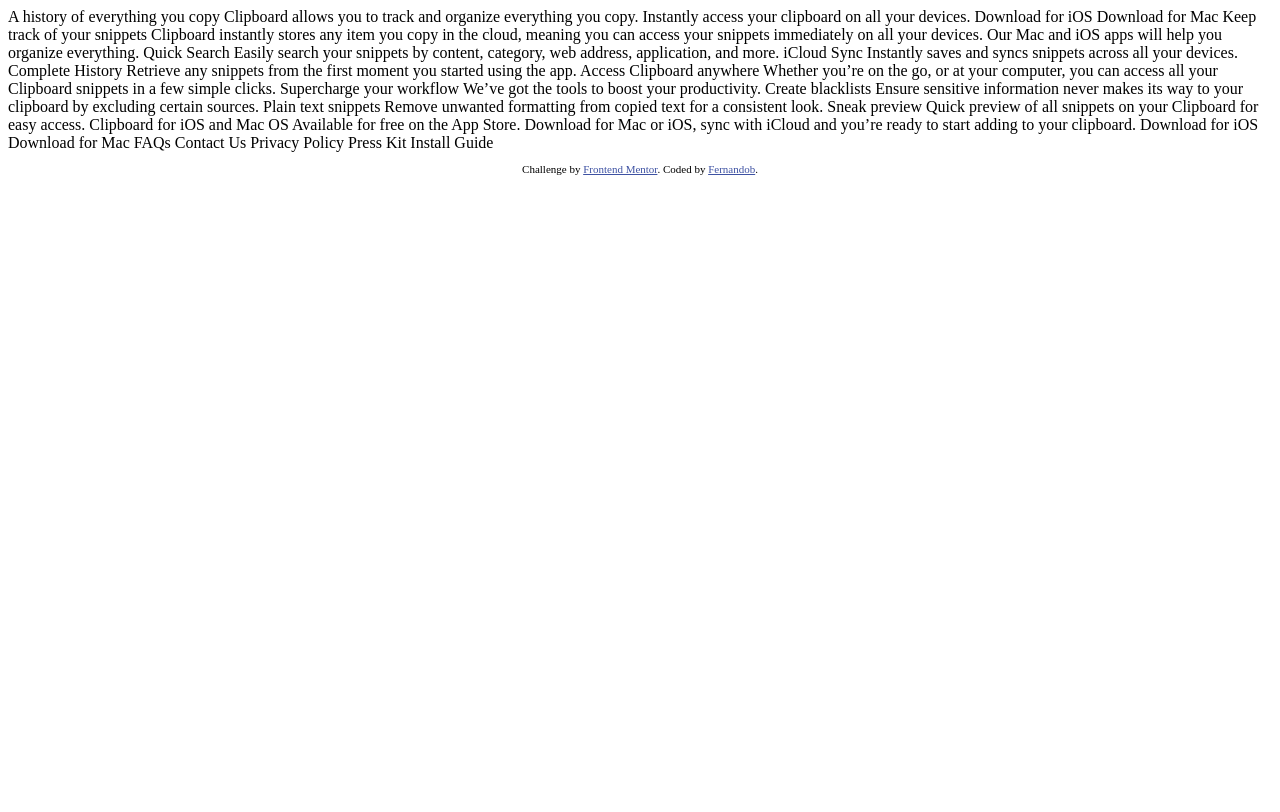
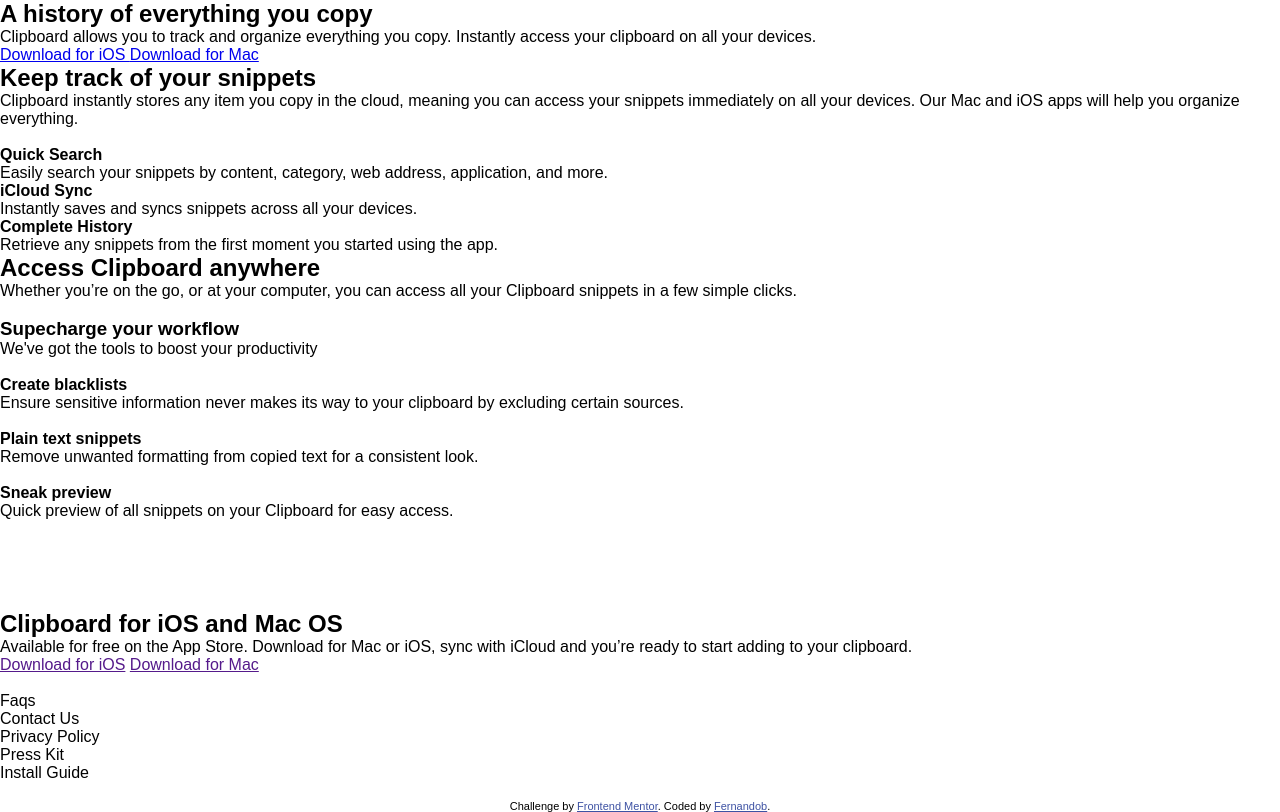
Before and after one commit to BlackTech718/clipboard_landing_page, a plain HTML site: page index.html in a window 1280 px wide. Drawn offline with Linux system fonts and the light colour scheme; a web font is replaced by a local one.

Commit message:
html formatting and start of the scss

```diff
--- a/index.html
+++ b/index.html
@@ -3,8 +3,9 @@
 <head>
   <meta charset="UTF-8">
   <meta name="viewport" content="width=device-width, initial-scale=1.0"> <!-- displays site properly based on user's device -->
-
   <link rel="icon" type="image/png" sizes="32x32" href="./images/favicon-32x32.png">
+  <link href="https://fonts.googleapis.com/css2?family=Bai+Jamjuree:wght@400;600&display=swap" rel="stylesheet">
+  <link rel="stylesheet" href="styles/styles.css">
 
   <title>Frontend Mentor | Clipboard landing page</title>
 
@@ -16,73 +17,209 @@
   </style>
 </head>
 <body>
+  <div class="container">
 
+
+
+
+
+    <div class="top">
+      <h2>
         A history of everything you copy
-
+      </h2>
+      <p>
         Clipboard allows you to track and organize everything you
         copy. Instantly access your clipboard on all your devices.
+      </p>
+    </div>
 
+
+
+
+
+
+    <div class="buttons">
+      <a href="#">
         Download for iOS
+      </a>
+      <a href="#">
         Download for Mac
+      </a>
+    </div>
 
+
+
+
+
+
+
+    <div class="third">
+      <h2>
         Keep track of your snippets
-
+      </h2>
+      <p>
         Clipboard instantly stores any item you copy in the cloud,
         meaning you can access your snippets immediately on all your
         devices. Our Mac and iOS apps will help you organize everything.
+      </p>
+    </div>
 
+
+
+
+
+
+
+
+    <!-- Flex row on parent "Four" so content is on side of image . and flex column on child/parent "cards" -->
+    <div class="four">
+      <img src="" alt="">
+      <div class="cards">
+        <div class="card1">
+          <h4>
             Quick Search
+          </h4>
+          <p>
+            Easily search your snippets by content, category, web address, application, and more.
+          </p>
+        </div>
+        <div class="card2">
+          <h4>
+            iCloud Sync
+          </h4>
+          <p>
+            Instantly saves and syncs snippets across all your devices.
+          </p>
+        </div>
+        <div class="card3">
+          <h4>
+            Complete History
+          </h4>
+          <p>
+            Retrieve any snippets from the first moment you started using the app.
+          </p>
+        </div>
+      </div>
+    </div>
 
-  Easily search your snippets by content, category, web address, application, and more.
 
-  iCloud Sync
 
-  Instantly saves and syncs snippets across all your devices.
 
-  Complete History
-
-  Retrieve any snippets from the first moment you started using the app.
-
-  Access Clipboard anywhere
-
+      <div class="five">
+        <div class="content">
+          <h2>Access Clipboard anywhere</h2>
+          <p>
             Whether you’re on the go, or at your computer, you can access all your Clipboard
             snippets in a few simple clicks.
+          </p>
+        </div>
+        <div class="five_pic">
+          <img src="" alt="">
+        </div>
+        <div class="five_foot">
+          <h3>Supecharge your workflow</h3>
+          <p>We've got the tools to boost your productivity</p>
+        </div>
+      </div>
 
-  Supercharge your workflow
 
-  We’ve got the tools to boost your productivity.
 
-  Create blacklists
 
+
+
+
+      <div class="six">
+        <div class="feat1">
+            <img src="#" alt="">
+            <h4> Create blacklists</h4>
+            <p>
               Ensure sensitive information never makes its way to your clipboard by excluding certain sources.
+            </p>
+        </div>
+        <div class="feat2">
+            <img src="#" alt="">
+            <h4>Plain text snippets</h4>
+            <p>
+              Remove unwanted formatting from copied text for a consistent look.
+            </p>
+        </div>
+        <div class="feat3">
+            <img src="#" alt="">
+            <h4>Sneak preview</h4>
+            <p>Quick preview of all snippets on your Clipboard for easy access.</p>
+        </div>
+      </div>
 
-  Plain text snippets
 
-  Remove unwanted formatting from copied text for a consistent look.
 
-  Sneak preview
 
-  Quick preview of all snippets on your Clipboard for easy access.
+      <div class="sponsor">
+        <div class="sp1">
+          <img src="" alt="">
+        </div>
+        <div class="sp2">
+          <img src="" alt="">
+        </div>
+        <div class="sp3">
+          <img src="" alt="">
+        </div>
+        <div class="sp4">
+          <img src="" alt="">
+        </div>
+        <div class="sp5">
+          <img src="" alt="">
+        </div>
+      </div>
 
-  Clipboard for iOS and Mac OS
 
+
+
+      <div class="ender">
+        <h2> Clipboard for iOS and Mac OS</h2>
+        <p>
           Available for free on the App Store. Download for Mac or iOS, sync with iCloud
           and you’re ready to start adding to your clipboard.
-
-  Download for iOS
-  Download for Mac
-
-  FAQs
-  Contact Us
-  Privacy Policy
-  Press Kit
-  Install Guide
-
-  <footer>
+        </p>
+        <div class="ender_buttons">
+          <a href="">Download for iOS</a>
+          <a href=""> Download for Mac</a>
+        </div>
+      </div>
+      <!-- Last line for main container -->
+    </div>
+    <!-- footer with reverse container for bg color -->
+    <div class="foot">
+      <div class="container">
+        <img src="" alt="">
+        <div class="link1">
+          <ul>
+            <li>Faqs</li>
+            <li>Contact Us</li>
+          </ul>
+        </div>
+        <div class="link2">
+          <ul>
+            <li>Privacy Policy</li>
+            <li>Press Kit</li>
+          </ul>
+        </div>
+        <div class="link3">
+          <ul>
+            <li>Install Guide</li>
+          </ul>
+        </div>
+        <div class="social">
+          <img src="" alt="">
+          <img src="" alt="">
+          <img src="" alt="">
+        </div>
+      </div>
+    </div>
+  </div>
       <p class="attribution">
         Challenge by <a href="https://www.frontendmentor.io?ref=challenge" target="_blank">Frontend Mentor</a>.
         Coded by <a href="#">Fernandob</a>.
       </p>
-  </footer>
+
 </body>
 </html>
--- a/styles/styles.scss
+++ b/styles/styles.scss
@@ -0,0 +1,6 @@
+*{
+    box-sizing: border-box;
+    padding:0px;
+    margin:0px;
+    font-family:'Bai Jamjuree',sans-serif;
+}
```
Also changed, not shown: styles/styles.css (added), 1 other file. Lines whose indentation alone changed are shown as unchanged.
